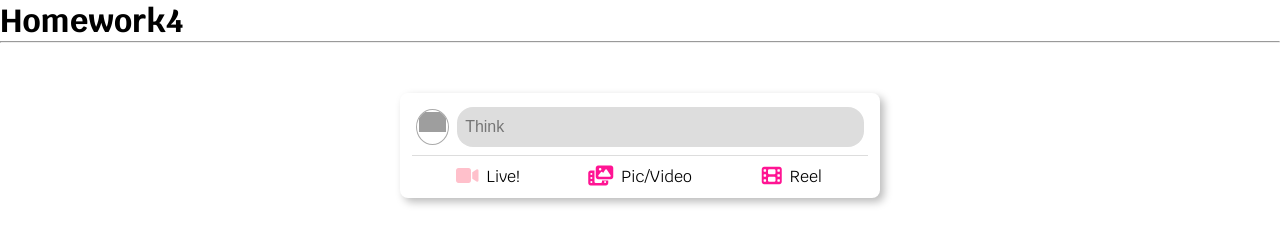
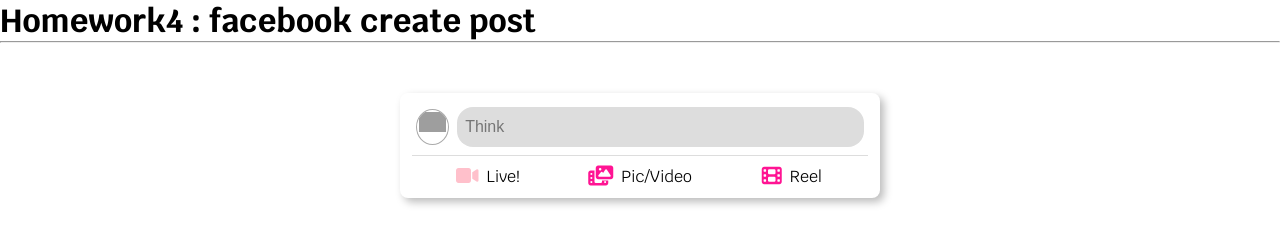
Before and after one commit to BuayCh/honework4, a plain HTML site: page index.html in a window 1280 px wide. Drawn offline with Linux system fonts and the light colour scheme; grey boxes are pictures that could not be loaded.

Commit message:
add CC19 text

```diff
--- a/index.html
+++ b/index.html
@@ -8,7 +8,7 @@
     <link rel="stylesheet" href="./styles.css" />
   </head>
   <body>
-    <h1>Homework4</h1>
+    <h1>Homework4 : facebook create post</h1>
     <hr />
     <div class="post">
       <div class="row1">
```
